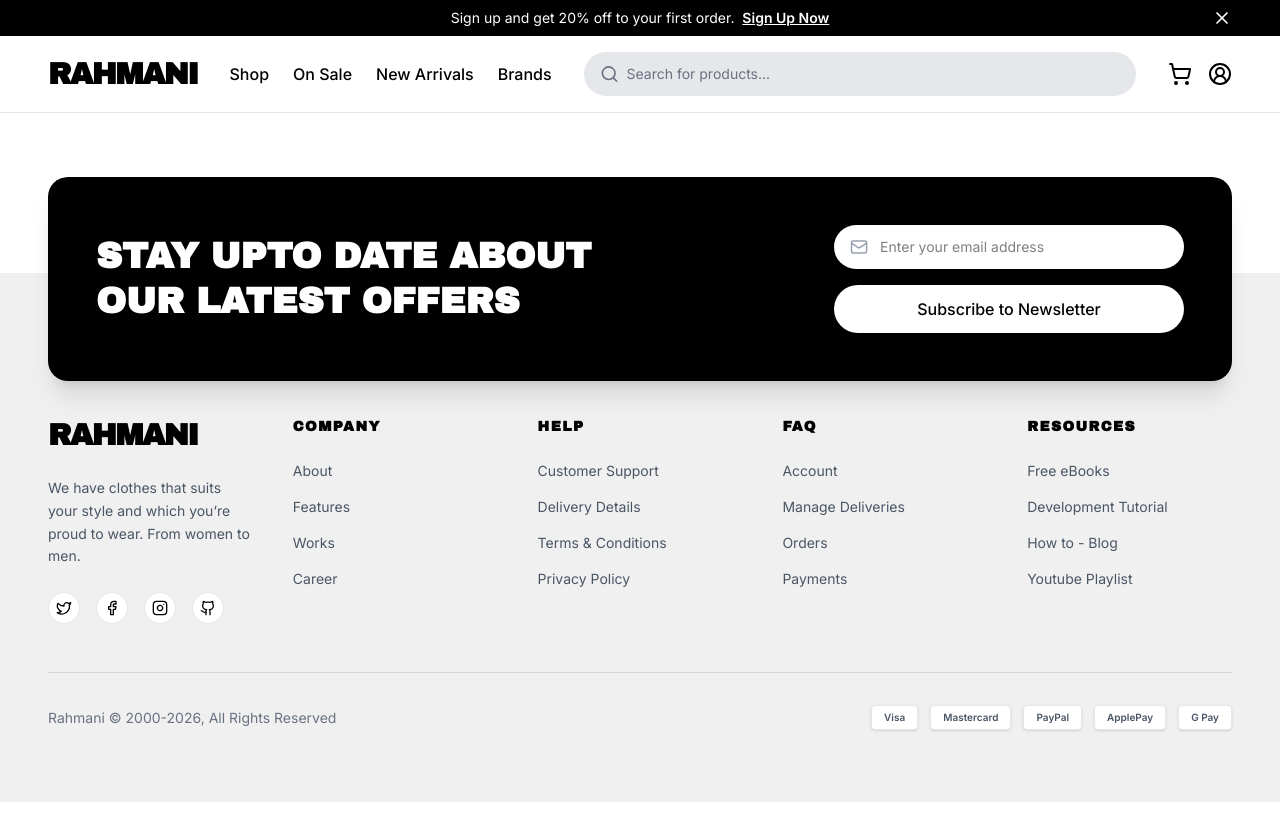
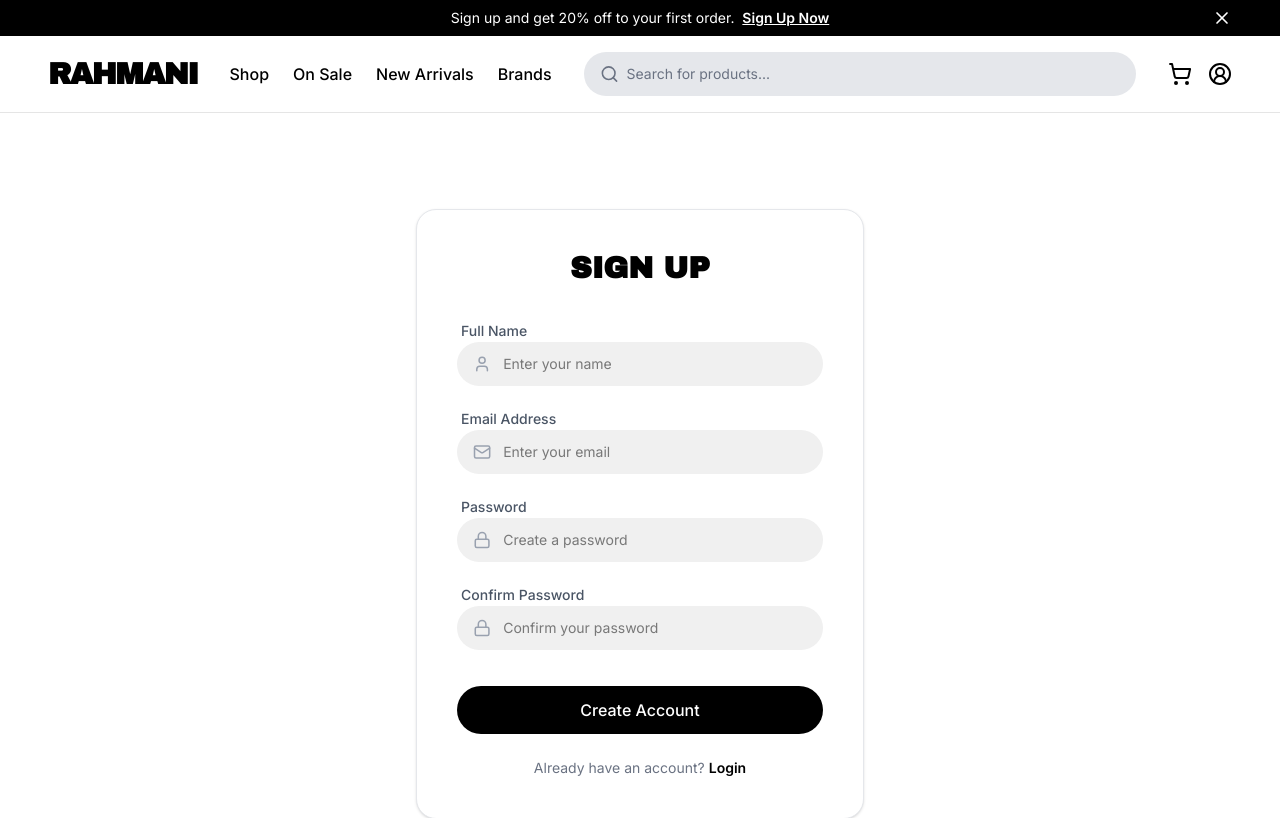
Before and after one commit to sayadrahman123/ecommerce-website, a React (Vite) app in the folder frontend/: page /register in a window 1280 px wide. Shown: the top 818 px of the page. Built offline with nearby package versions, Linux system fonts and the light colour scheme; a web font is replaced by a local one.

Commit message:
feat: Add Login and Registration pages with matching design

```diff
--- a/frontend/src/App.jsx
+++ b/frontend/src/App.jsx
@@ -11,6 +11,8 @@
 import ProductDetails from "./pages/ProductDetails.jsx";
 import CategoryPage from "./pages/CategoryPage.jsx";
 import CartPage from "./pages/CartPage.jsx";
+import LoginPage from "./pages/LoginPage.jsx";
+import RegisterPage from "./pages/RegisterPage.jsx";
 
 function App() {
     return (
@@ -43,6 +45,10 @@
                     <Route path="/category/:category" element={<CategoryPage />} />
 
                     <Route path="/cart" element={<CartPage />} />
+
+                    {/* Auth Routes */}
+                    <Route path="/login" element={<LoginPage />} />
+                    <Route path="/register" element={<RegisterPage />} />
                 </Routes>
 
                 <Footer />
--- /dev/null
+++ b/frontend/src/pages/LoginPage.jsx
@@ -0,0 +1,78 @@
+import React, { useState } from 'react';
+import { Link } from 'react-router-dom';
+import { Mail, Lock } from 'lucide-react';
+
+const LoginPage = () => {
+    const [email, setEmail] = useState('');
+    const [password, setPassword] = useState('');
+
+    const handleSubmit = (e) => {
+        e.preventDefault();
+        console.log("Login attempt:", { email, password });
+        // We will hook this up to the backend later
+    };
+
+    return (
+        <div className="container mx-auto px-6 md:px-12 py-12 md:py-24 flex justify-center items-center">
+            <div className="w-full max-w-md bg-white border border-gray-200 rounded-[20px] p-8 md:p-10 shadow-sm">
+
+                <h1 className="text-3xl font-display font-bold uppercase text-center mb-8">Login</h1>
+
+                <form onSubmit={handleSubmit} className="space-y-6">
+
+                    {/* Email Field */}
+                    <div className="space-y-2">
+                        <label className="text-sm font-medium text-gray-600 ml-1">Email Address</label>
+                        <div className="bg-[#F0F0F0] rounded-full px-4 py-3 flex items-center gap-3">
+                            <Mail className="text-gray-400" size={20} />
+                            <input
+                                type="email"
+                                value={email}
+                                onChange={(e) => setEmail(e.target.value)}
+                                placeholder="Enter your email"
+                                className="bg-transparent border-none outline-none w-full text-sm"
+                                required
+                            />
+                        </div>
+                    </div>
+
+                    {/* Password Field */}
+                    <div className="space-y-2">
+                        <label className="text-sm font-medium text-gray-600 ml-1">Password</label>
+                        <div className="bg-[#F0F0F0] rounded-full px-4 py-3 flex items-center gap-3">
+                            <Lock className="text-gray-400" size={20} />
+                            <input
+                                type="password"
+                                value={password}
+                                onChange={(e) => setPassword(e.target.value)}
+                                placeholder="Enter your password"
+                                className="bg-transparent border-none outline-none w-full text-sm"
+                                required
+                            />
+                        </div>
+                    </div>
+
+                    <div className="flex justify-end">
+                        <Link to="#" className="text-sm text-gray-500 hover:text-black hover:underline">
+                            Forgot Password?
+                        </Link>
+                    </div>
+
+                    <button type="submit" className="w-full bg-black text-white font-medium rounded-full py-3 hover:bg-gray-800 transition">
+                        Sign In
+                    </button>
+                </form>
+
+                <div className="mt-6 text-center text-sm text-gray-500">
+                    Don't have an account?{' '}
+                    <Link to="/register" className="font-bold text-black hover:underline">
+                        Sign Up
+                    </Link>
+                </div>
+
+            </div>
+        </div>
+    );
+};
+
+export default LoginPage;
--- /dev/null
+++ b/frontend/src/pages/RegisterPage.jsx
@@ -0,0 +1,116 @@
+import React, { useState } from 'react';
+import { Link } from 'react-router-dom';
+import { Mail, Lock, User } from 'lucide-react';
+
+const RegisterPage = () => {
+    const [formData, setFormData] = useState({
+        name: '',
+        email: '',
+        password: '',
+        confirmPassword: ''
+    });
+
+    const handleChange = (e) => {
+        setFormData({ ...formData, [e.target.name]: e.target.value });
+    };
+
+    const handleSubmit = (e) => {
+        e.preventDefault();
+        console.log("Register attempt:", formData);
+        // Backend logic will go here
+    };
+
+    return (
+        <div className="container mx-auto px-6 md:px-12 py-12 md:py-24 flex justify-center items-center">
+            <div className="w-full max-w-md bg-white border border-gray-200 rounded-[20px] p-8 md:p-10 shadow-sm">
+
+                <h1 className="text-3xl font-display font-bold uppercase text-center mb-8">Sign Up</h1>
+
+                <form onSubmit={handleSubmit} className="space-y-5">
+
+                    {/* Name Field */}
+                    <div className="space-y-2">
+                        <label className="text-sm font-medium text-gray-600 ml-1">Full Name</label>
+                        <div className="bg-[#F0F0F0] rounded-full px-4 py-3 flex items-center gap-3">
+                            <User className="text-gray-400" size={20} />
+                            <input
+                                type="text"
+                                name="name"
+                                value={formData.name}
+                                onChange={handleChange}
+                                placeholder="Enter your name"
+                                className="bg-transparent border-none outline-none w-full text-sm"
+                                required
+                            />
+                        </div>
+                    </div>
+
+                    {/* Email Field */}
+                    <div className="space-y-2">
+                        <label className="text-sm font-medium text-gray-600 ml-1">Email Address</label>
+                        <div className="bg-[#F0F0F0] rounded-full px-4 py-3 flex items-center gap-3">
+                            <Mail className="text-gray-400" size={20} />
+                            <input
+                                type="email"
+                                name="email"
+                                value={formData.email}
+                                onChange={handleChange}
+                                placeholder="Enter your email"
+                                className="bg-transparent border-none outline-none w-full text-sm"
+                                required
+                            />
+                        </div>
+                    </div>
+
+                    {/* Password Field */}
+                    <div className="space-y-2">
+                        <label className="text-sm font-medium text-gray-600 ml-1">Password</label>
+                        <div className="bg-[#F0F0F0] rounded-full px-4 py-3 flex items-center gap-3">
+                            <Lock className="text-gray-400" size={20} />
+                            <input
+                                type="password"
+                                name="password"
+                                value={formData.password}
+                                onChange={handleChange}
+                                placeholder="Create a password"
+                                className="bg-transparent border-none outline-none w-full text-sm"
+                                required
+                            />
+                        </div>
+                    </div>
+
+                    {/* Confirm Password Field */}
+                    <div className="space-y-2">
+                        <label className="text-sm font-medium text-gray-600 ml-1">Confirm Password</label>
+                        <div className="bg-[#F0F0F0] rounded-full px-4 py-3 flex items-center gap-3">
+                            <Lock className="text-gray-400" size={20} />
+                            <input
+                                type="password"
+                                name="confirmPassword"
+                                value={formData.confirmPassword}
+                                onChange={handleChange}
+                                placeholder="Confirm your password"
+                                className="bg-transparent border-none outline-none w-full text-sm"
+                                required
+                            />
+                        </div>
+                    </div>
+
+                    <button type="submit" className="w-full bg-black text-white font-medium rounded-full py-3 hover:bg-gray-800 transition mt-4">
+                        Create Account
+                    </button>
+                </form>
+
+                <div className="mt-6 text-center text-sm text-gray-500">
+                    Already have an account?{' '}
+                    <Link to="/login" className="font-bold text-black hover:underline">
+                        Login
+                    </Link>
+                </div>
+
+            </div>
+        </div>
+    );
+};
+
+export default RegisterPage;
```
